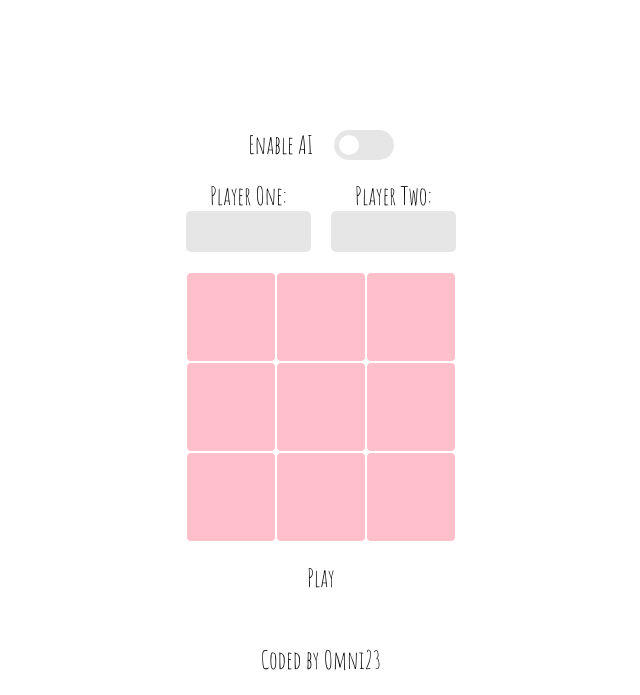
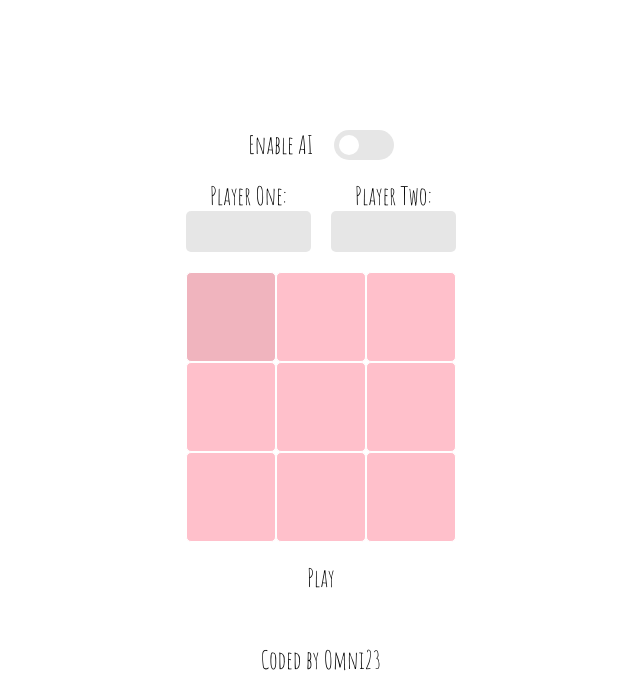
Before and after one commit to holdenr505/odin-tic-tac-toe, a plain HTML site: page index.html in a window 1280 px wide. In both pictures the pointer is over the element 550 px from the left and 422 px from the top of the page. Shown: the part 105-800 px from the top of the page, without its empty margins (319-959 px from the left). Drawn offline with Linux system fonts and the light colour scheme.

Commit message:
Add styling for hovering over tiles

```diff
--- a/styles/style.css
+++ b/styles/style.css
@@ -121,6 +121,10 @@ button {
     background-color: pink;
 }
 
+.tile:hover {
+    background-color: rgb(240, 180, 190);
+}
+
 footer {
     padding: 20px;
     text-align: center;
```
